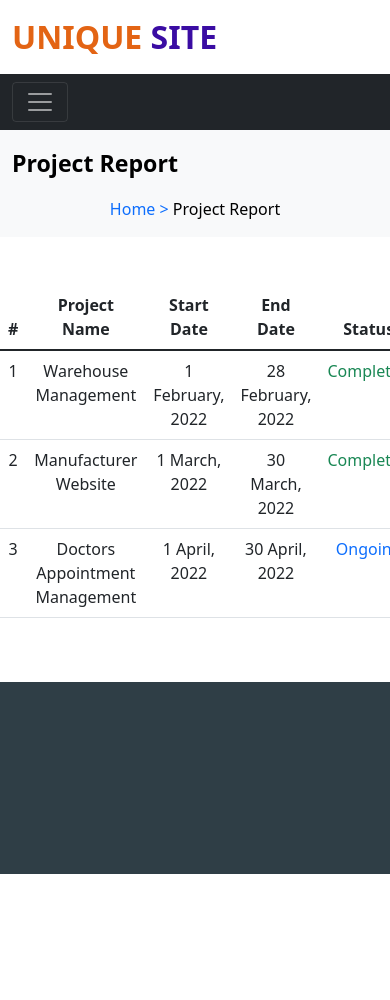
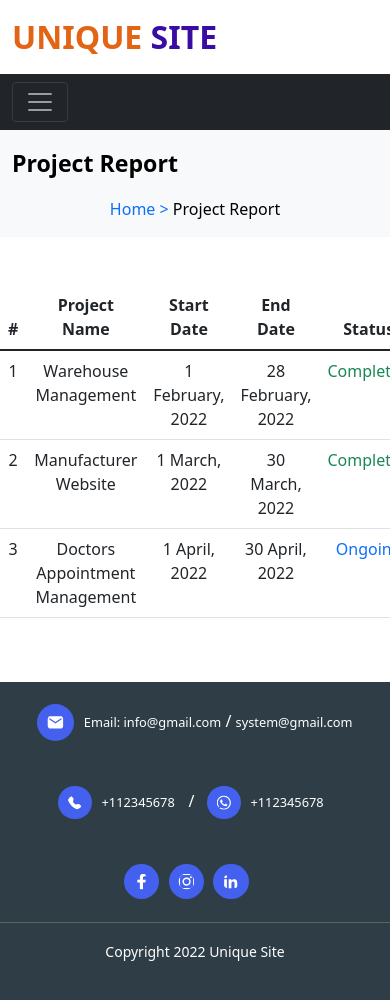
Before and after one commit to Ety-Biswangri/unique-site, a React (Create React App) app: page / in a window 390 px wide. Before the commit the page ends 874 px from the top, so only its background shows below. Built offline with nearby package versions, Linux system fonts and the light colour scheme.

Commit message:
footer done

```diff
--- /dev/null
+++ b/src/components/Home/Footer/Footer.css
@@ -0,0 +1,28 @@
+.footer {
+    background-color: #2f3e46;
+    height: 12rem;
+}
+
+.footer .footer-icons {
+    height: 8rem;
+    align-items: center;
+}
+
+.footer .extra {
+    border-bottom: 0.1px solid #5e645d;
+}
+
+
+@media screen and (max-width: 991px) {
+    .footer {
+        height: 20rem;
+    }
+
+    .footer .footer-icons {
+        display: flex;
+        flex-direction: column;
+        justify-content: center;
+        align-items: center;
+        height: 15rem;
+    }
+}
--- a/src/components/Home/Footer/Footer.js
+++ b/src/components/Home/Footer/Footer.js
@@ -1,14 +1,50 @@
 import React from 'react';
-import { FaTwitter } from 'react-icons/fa';
-import { GrLinkedin, GrFacebook } from 'react-icons/gr';
+import { BsFillTelephoneFill, BsWhatsapp, BsInstagram } from 'react-icons/bs';
+import { IoMdMail } from 'react-icons/io';
+import { FaFacebookF } from 'react-icons/fa';
+import { GrLinkedinOption } from 'react-icons/gr';
+import { Container } from 'react-bootstrap';
+import '../Footer/Footer.css';
 
 const Footer = () => {
     return (
         <div className='mt-5'>
-            <footer style={{ backgroundColor: "#2f3e46", height: "12rem" }}>
+            <footer className='footer'>
+                <Container>
+                    <div className='d-flex justify-content-around footer-icons' >
+                        <p className='text-white' style={{ marginBottom: "0px" }}>
+                            <IoMdMail style={{ fontSize: "2.3rem", marginRight: '0.6rem', backgroundColor: "#4361ee", padding: "0.6rem", borderRadius: "50px", color: "white" }}></IoMdMail>
+                            <span style={{ fontSize: "0.8rem" }}>Email: info@gmail.com</span> / <span style={{ fontSize: "0.8rem" }}>system@gmail.com</span>
+                        </p>
 
+                        <p className='text-white' style={{ marginRight: "0.5rem", marginBottom: "0px" }}>
+                            <BsFillTelephoneFill style={{ fontSize: "2.1rem", marginRight: '0.6rem', backgroundColor: "#4361ee", padding: "0.6rem", borderRadius: "50px", color: "white" }}></BsFillTelephoneFill>
+                            <span style={{ fontSize: "0.8rem", marginRight: "0.6rem", }}>+112345678</span> /
+
+                            <BsWhatsapp style={{ fontSize: "2.1rem", marginRight: '0.6rem', marginLeft: '0.8rem', backgroundColor: "#4361ee", padding: "0.6rem", borderRadius: "50px", color: "white" }} ></BsWhatsapp>
+                            <span style={{ fontSize: "0.8rem" }}>+112345678</span>
+                        </p>
+
+                        <p className='text-white' style={{ marginRight: "0.5rem", marginBottom: "0px" }}>
+
+                            <FaFacebookF style={{ fontSize: "2.2rem", marginRight: '0.6rem', backgroundColor: "#4361ee", padding: "0.6rem", borderRadius: "50px", color: "white" }} ></FaFacebookF>
+
+                            <BsInstagram style={{ fontSize: "2.2rem", marginRight: '0.6rem', backgroundColor: "#4361ee", padding: "0.6rem", borderRadius: "50px", color: "white" }}></BsInstagram>
+
+                            <GrLinkedinOption style={{ fontSize: "2.2rem", marginRight: '0.6rem', backgroundColor: "#4361ee", padding: "0.6rem", borderRadius: "50px", color: "white" }}></GrLinkedinOption>
+                        </p>
+                    </div>
+                </Container>
+                <div className='extra mb-3'>
+
+                </div>
+                <Container>
+                    <div>
+                        <small className='text-white'>Copyright {new Date().getFullYear()} Unique Site</small>
+                    </div>
+                </Container>
             </footer>
-        </div>
+        </div >
     );
 };
 
--- a/src/components/Home/HomePage/HomePage.js
+++ b/src/components/Home/HomePage/HomePage.js
@@ -31,7 +31,7 @@ const HomePage = () => {
 
                             <li className='text-white'>
                                 <IoMdMail style={{ fontSize: "0.9rem", marginRight: '0.4rem' }}></IoMdMail>
-                                <span style={{ fontSize: "0.8rem" }}>Email: info@abc.com</span> / <span style={{ fontSize: "0.8rem" }}>info@def.com</span>
+                                <span style={{ fontSize: "0.8rem" }}>Email: info@gmail.com</span> / <span style={{ fontSize: "0.8rem" }}>system@gmail.com</span>
                             </li>
                         </Nav>
                         <Navbar.Toggle aria-controls="responsive-navbar-nav" />
--- a/src/components/ProjectReport/ProjectReport.css
+++ b/src/components/ProjectReport/ProjectReport.css
@@ -1,5 +1,5 @@
 @media screen and (max-width:991px) {
     .project-report {
-        width: 10rem;
+        width: 8rem;
     }
 }
--- a/src/components/ProjectReport/ProjectReport.js
+++ b/src/components/ProjectReport/ProjectReport.js
@@ -11,7 +11,7 @@ const ProjectReport = () => {
                     {/* <Navbar.Toggle aria-controls="responsive-navbar-nav" /> */}
                     {/* <Navbar.Collapse id="responsive-navbar-nav"> */}
                     <Nav>
-                        <Nav.Link as={Link} to="/" className="text-black fs-3 project-report" style={{ width: "20rem", textAlign: "left", fontWeight: "600" }}>
+                        <Nav.Link as={Link} to="/" className="text-black fs-3 project-report" style={{ width: "18rem", textAlign: "left", fontWeight: "600" }}>
                             Project Report
                         </Nav.Link>
                     </Nav>
```
